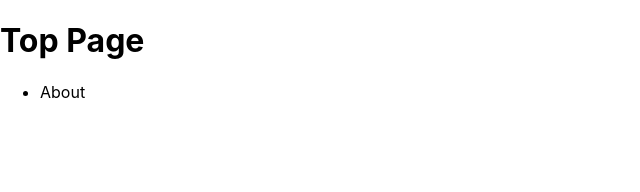
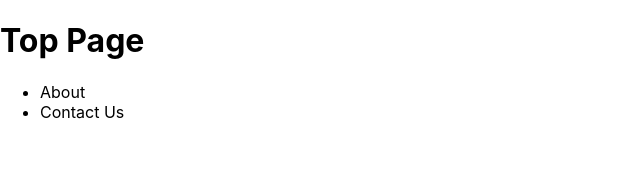
Before and after one commit to billiejoenahema/my-app, a Next.js app: page / in a window 1280 px wide. Shown: the top 192 px of the page, without its empty margins (0-640 px from the left). Built offline with nearby package versions, Linux system fonts and the light colour scheme.

Commit message:
rename: initial of some files name to uppercase

```diff
--- a/pages/about.js
+++ b/pages/about.js
@@ -1,4 +1,4 @@
-export default function about() {
+export default function About() {
     return (
         <div>
             <h1>About Page</h1>
--- a/pages/index.js
+++ b/pages/index.js
@@ -1,13 +1,18 @@
 import Link from "next/link"
 
-export default function Home() {
+export default function index() {
     return (
         <div>
             <h1>Top Page</h1>
             <ul>
                 <li>
-                    <Link href="/about">
+                    <Link href="/About">
                         <a>About</a>
+                    </Link>
+                </li>
+                <li>
+                    <Link href="/Form">
+                        <a>Contact Us</a>
                     </Link>
                 </li>
             </ul>
```
Also changed, not shown: pages/Form.js (added, +9 -0 lines).
